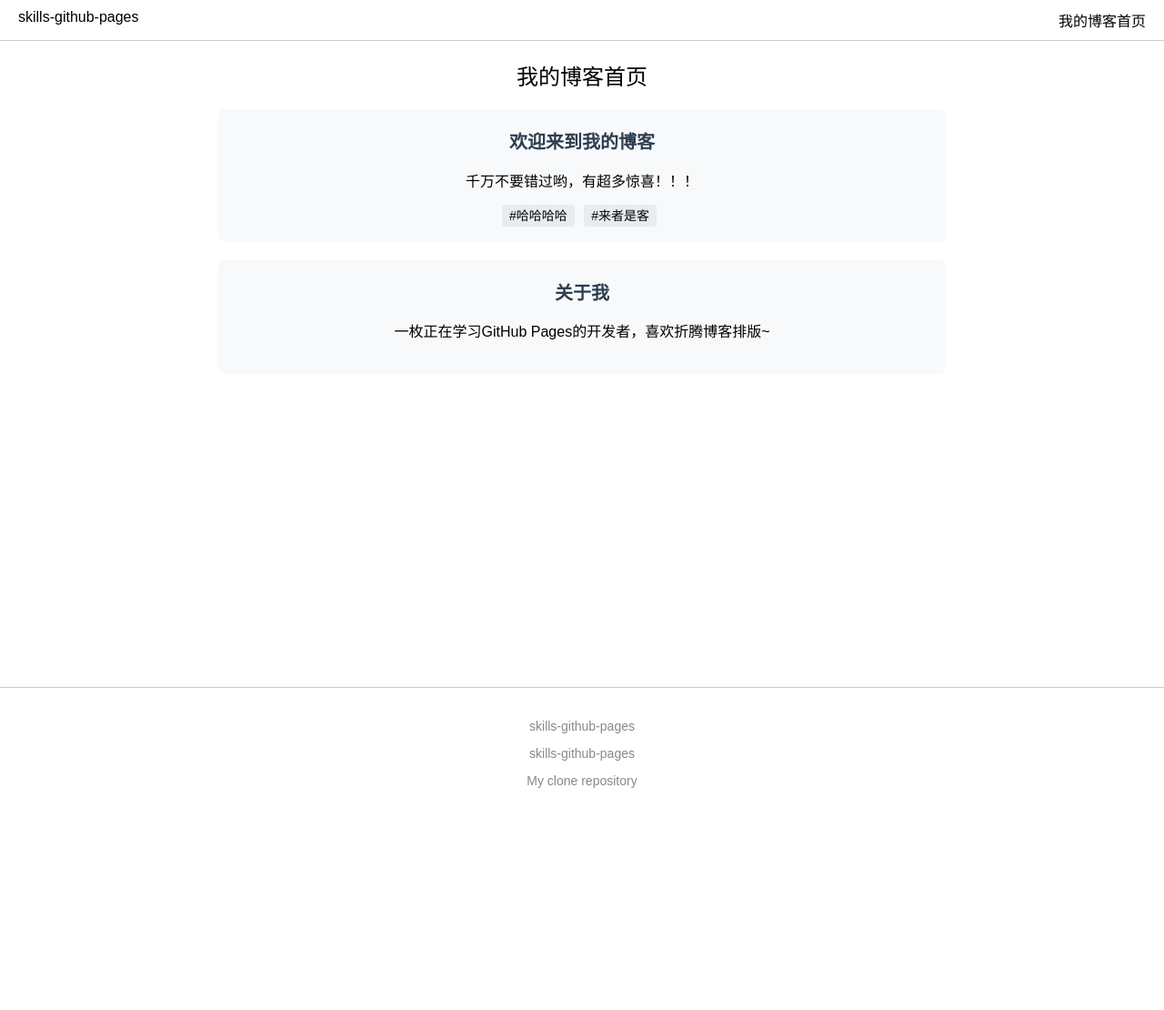
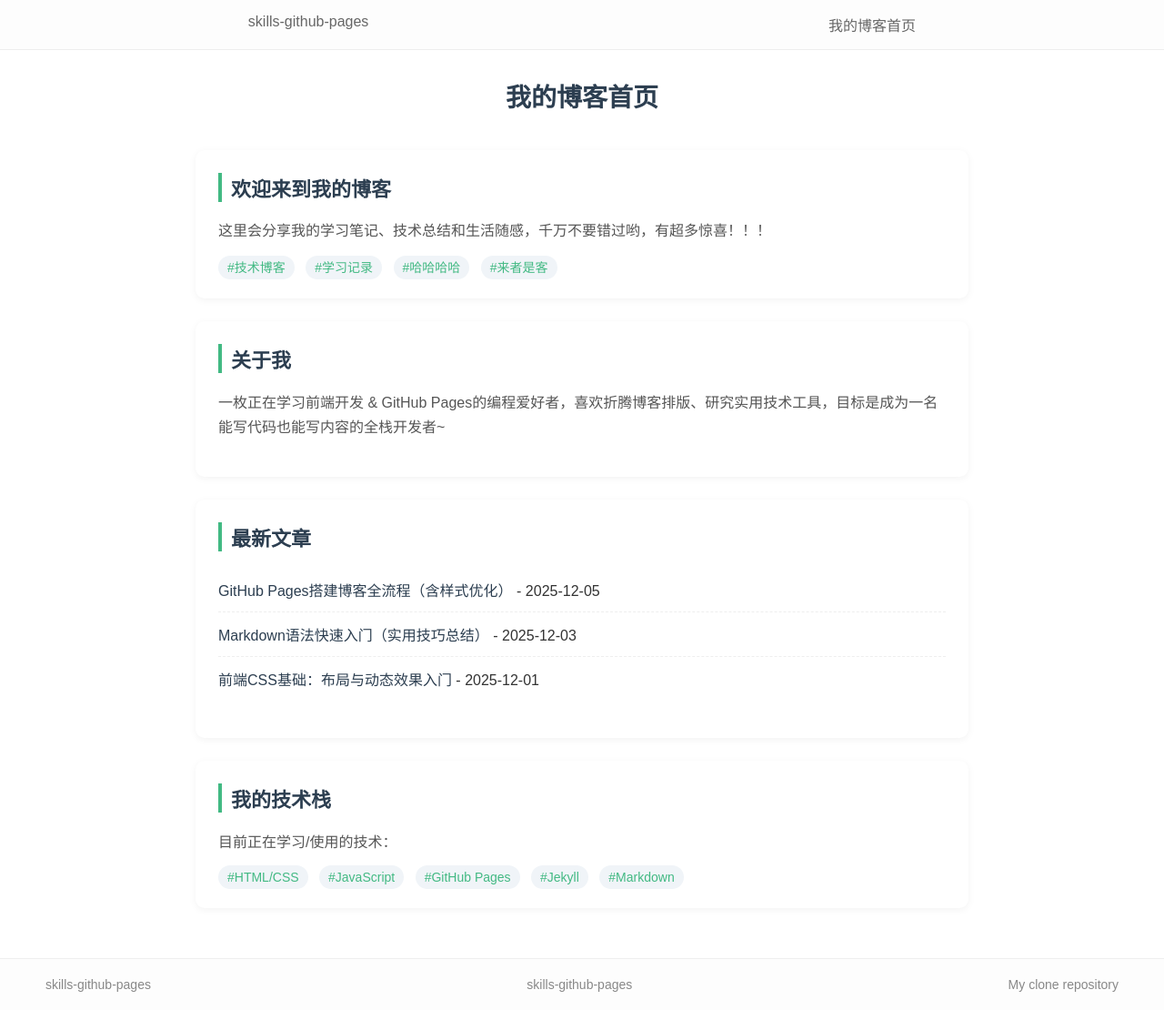
Before and after one commit to cokestart/skills-github-pages, a Jekyll site: the page built from index.md, in a window 1280 px wide. Shown: the whole page at 91% size. Built offline with Jekyll 4.4.1, drawn with Linux system fonts in a browser that asks for light colours; before the commit the page ends 900 px from its top, so only the background shows below that.

Commit message:
Refactor home layout and add new modules
Updated layout styles and added new content sections.

```diff
--- a/_layouts/home.html
+++ b/_layouts/home.html
@@ -4,100 +4,170 @@
     <meta charset="UTF-8">
     <title>{{ page.title }}</title>
     <style>
-        /* 让页面占满屏幕，底部固定在最下方 */
+        /* 基础布局：页面占满+弹性布局 */
         html, body {
             height: 100%;
             margin: 0;
             display: flex;
             flex-direction: column;
             font-family: "微软雅黑", sans-serif;
+            color: #333;
         }
-        /* 顶部区域：文字居中 */
+        /* 顶部区域：元素居中+不贴边 */
         .top-bar {
             display: flex;
-            justify-content: space-between;
-            padding: 10px 20px;
-            border-bottom: 1px solid #ccc;
+            justify-content: space-around; /* 分散居中，不贴角落 */
+            padding: 15px 20px;
+            border-bottom: 1px solid #eee;
+            background: #fdfdfd;
         }
-        /* 中间内容区域：自动占满空间，文字居中 */
+        .top-bar span {
+            font-size: 16px;
+            color: #666;
+        }
+        /* 中间内容区：自动占满+居中 */
         .main-content {
             flex: 1;
             display: flex;
             flex-direction: column;
             align-items: center;
-            padding: 20px 0;
+            padding: 30px 20px;
+            max-width: 1000px;
+            margin: 0 auto;
         }
-        /* 博客标题：居中 */
+        /* 博客标题 */
         .blog-title {
-            font-size: 24px;
-            margin-bottom: 20px;
+            font-size: 28px;
+            margin-bottom: 40px;
+            font-weight: 600;
+            color: #2c3e50;
         }
-        /* 中间模块：居中+宽度限制 */
-        .content {
+        /* 内容模块：统一样式+动态hover效果 */
+        .module {
+            width: 100%;
             max-width: 800px;
-            width: 100%;
+            background: #fff;
+            padding: 25px;
+            border-radius: 10px;
+            margin-bottom: 25px;
+            box-shadow: 0 2px 8px rgba(0,0,0,0.05);
+            transition: all 0.3s ease; /* 动态过渡 */
         }
-        .module {
-            background: #f8f9fa;
-            padding: 20px;
-            border-radius: 8px;
-            margin-bottom: 20px;
-            text-align: center; /* 模块内文字居中 */
+        .module:hover {
+            transform: translateY(-5px); /* 悬浮上移 */
+            box-shadow: 0 5px 15px rgba(0,0,0,0.1); /* 悬浮加深阴影 */
         }
         .module h2 {
             margin-top: 0;
-            font-size: 20px;
+            font-size: 22px;
             color: #2c3e50;
+            border-left: 4px solid #42b983; /* 标题左侧装饰线 */
+            padding-left: 10px;
         }
+        .module p {
+            line-height: 1.7;
+            color: #555;
+        }
+        /* 标签样式 */
         .tag {
-            background: #e9ecef;
-            padding: 4px 8px;
-            border-radius: 4px;
-            margin-right: 6px;
+            background: #f0f4f8;
+            padding: 5px 10px;
+            border-radius: 20px;
+            margin-right: 8px;
             font-size: 14px;
+            color: #42b983;
         }
-        /* 底部区域：固定在网页最下方，文字居中 */
+        /* 文章列表模块 */
+        .post-list {
+            list-style: none;
+            padding: 0;
+        }
+        .post-list li {
+            padding: 12px 0;
+            border-bottom: 1px dashed #eee;
+        }
+        .post-list li:last-child {
+            border-bottom: none;
+        }
+        .post-list a {
+            color: #2c3e50;
+            text-decoration: none;
+            transition: color 0.3s;
+        }
+        .post-list a:hover {
+            color: #42b983;
+        }
+        /* 底部区域：分散排版+不叠放 */
         .bottom-bar {
-            padding: 20px 0;
-            border-top: 1px solid #ccc;
-            text-align: center;
+            display: flex;
+            justify-content: space-between; /* 左右分散 */
+            align-items: center;
+            padding: 20px 50px;
+            border-top: 1px solid #eee;
+            background: #fdfdfd;
             color: #888;
             font-size: 14px;
-            width: 100%;
         }
     </style>
 </head>
 <body>
-    <!-- 顶部区域 -->
+    <!-- 顶部：元素居中，不贴角落 -->
     <div class="top-bar">
         <span>skills-github-pages</span>
         <span>我的博客首页</span>
     </div>
 
-    <!-- 中间内容（自动占满空间，让底部固定在最下方） -->
+    <!-- 中间内容：新增模块+动态效果 -->
     <div class="main-content">
         <div class="blog-title">我的博客首页</div>
-        <div class="content">
+
+        <!-- 欢迎模块 -->
         <div class="module">
             <h2>欢迎来到我的博客</h2>
-                <p>千万不要错过哟，有超多惊喜！！！</p>
-                <div>
+            <p>这里会分享我的学习笔记、技术总结和生活随感，千万不要错过哟，有超多惊喜！！！</p>
+            <div style="margin-top: 15px;">
+                <span class="tag">#技术博客</span>
+                <span class="tag">#学习记录</span>
                 <span class="tag">#哈哈哈哈</span>
                 <span class="tag">#来者是客</span>
             </div>
         </div>
+
+        <!-- 关于我模块 -->
         <div class="module">
             <h2>关于我</h2>
-                <p>一枚正在学习GitHub Pages的开发者，喜欢折腾博客排版~</p>
+            <p>一枚正在学习前端开发 & GitHub Pages的编程爱好者，喜欢折腾博客排版、研究实用技术工具，目标是成为一名能写代码也能写内容的全栈开发者~</p>
+        </div>
+
+        <!-- 新增：最新文章模块 -->
+        <div class="module">
+            <h2>最新文章</h2>
+            <ul class="post-list">
+                <li><a href="#">GitHub Pages搭建博客全流程（含样式优化）</a> - 2025-12-05</li>
+                <li><a href="#">Markdown语法快速入门（实用技巧总结）</a> - 2025-12-03</li>
+                <li><a href="#">前端CSS基础：布局与动态效果入门</a> - 2025-12-01</li>
+            </ul>
+        </div>
+
+        <!-- 新增：技术栈模块 -->
+        <div class="module">
+            <h2>我的技术栈</h2>
+            <p>目前正在学习/使用的技术：</p>
+            <div style="margin-top: 10px;">
+                <span class="tag">#HTML/CSS</span>
+                <span class="tag">#JavaScript</span>
+                <span class="tag">#GitHub Pages</span>
+                <span class="tag">#Jekyll</span>
+                <span class="tag">#Markdown</span>
             </div>
         </div>
     </div>
 
-    <!-- 底部区域（固定在网页最下方） -->
+    <!-- 底部：分散排版，不叠放 -->
     <div class="bottom-bar">
-        <p>skills-github-pages</p>
-        <p>skills-github-pages</p>
-        <p>My clone repository</p>
+        <div>skills-github-pages</div>
+        <div>skills-github-pages</div>
+        <div>My clone repository</div>
     </div>
 </body>
 </html>
```
Lines whose indentation alone changed are shown as unchanged.
